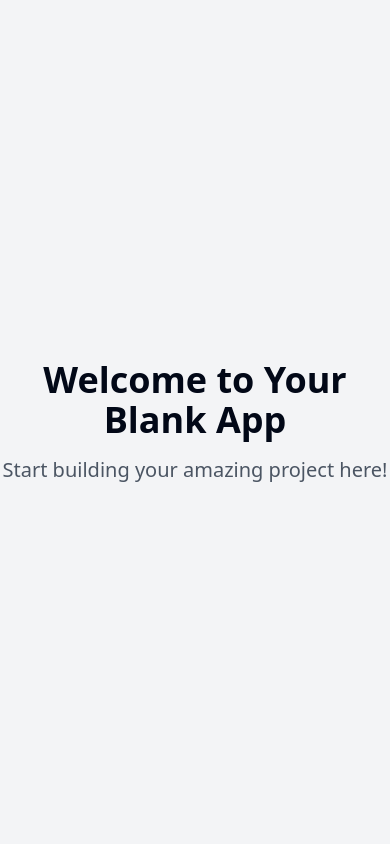
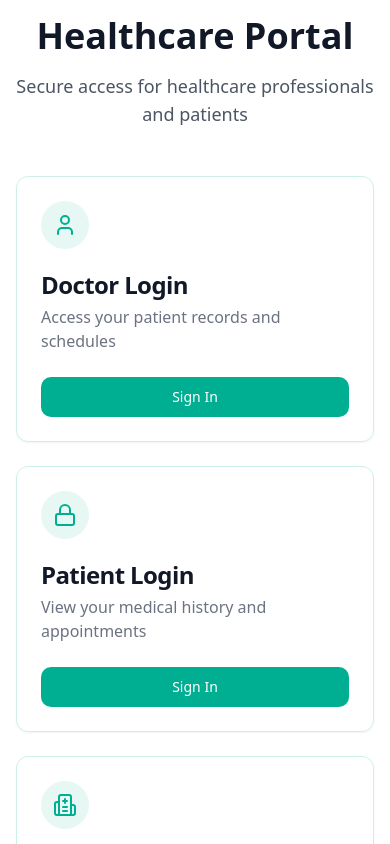
Before and after one commit to PrantorDas/clinician-portal-link, a React (Vite) app: page / in a window 390 px wide. Shown: the top 844 px of the page. Built offline with nearby package versions, Linux system fonts and the light colour scheme.

Commit message:
Implement landing page and authentication
Implements a landing page with login options for doctors, patients, and hospitals, and sets up an authentication system using Cloudflare.

```diff
--- /dev/null
+++ b/src/components/LoginCard.tsx
@@ -0,0 +1,32 @@
+
+import { Card, CardContent, CardDescription, CardHeader, CardTitle } from "@/components/ui/card";
+import { Button } from "@/components/ui/button";
+import { LucideIcon } from "lucide-react";
+
+interface LoginCardProps {
+  title: string;
+  description: string;
+  icon: LucideIcon;
+  onClick: () => void;
+}
+
+const LoginCard = ({ title, description, icon: Icon, onClick }: LoginCardProps) => {
+  return (
+    <Card className="w-full max-w-sm transition-all duration-300 hover:shadow-lg hover:scale-[1.02] cursor-pointer bg-white/80 backdrop-blur-sm border-medical-200" onClick={onClick}>
+      <CardHeader className="space-y-1">
+        <div className="w-12 h-12 rounded-full bg-medical-100 flex items-center justify-center mb-4">
+          <Icon className="w-6 h-6 text-medical-600" />
+        </div>
+        <CardTitle className="text-2xl font-semibold tracking-tight text-gray-900">{title}</CardTitle>
+        <CardDescription className="text-base text-gray-500">{description}</CardDescription>
+      </CardHeader>
+      <CardContent>
+        <Button className="w-full bg-medical-600 hover:bg-medical-700 text-white">
+          Sign In
+        </Button>
+      </CardContent>
+    </Card>
+  );
+};
+
+export default LoginCard;
--- a/src/index.css
+++ b/src/index.css
@@ -1,3 +1,4 @@
+
 @tailwind base;
 @tailwind components;
 @tailwind utilities;
@@ -6,96 +7,43 @@
   :root {
     --background: 0 0% 100%;
     --foreground: 222.2 84% 4.9%;
-
     --card: 0 0% 100%;
     --card-foreground: 222.2 84% 4.9%;
-
     --popover: 0 0% 100%;
     --popover-foreground: 222.2 84% 4.9%;
-
-    --primary: 222.2 47.4% 11.2%;
+    --primary: 173 100% 34%;
     --primary-foreground: 210 40% 98%;
-
-    --secondary: 210 40% 96.1%;
+    --secondary: 120 5% 64%;
     --secondary-foreground: 222.2 47.4% 11.2%;
-
     --muted: 210 40% 96.1%;
     --muted-foreground: 215.4 16.3% 46.9%;
-
     --accent: 210 40% 96.1%;
     --accent-foreground: 222.2 47.4% 11.2%;
-
     --destructive: 0 84.2% 60.2%;
     --destructive-foreground: 210 40% 98%;
-
     --border: 214.3 31.8% 91.4%;
     --input: 214.3 31.8% 91.4%;
-    --ring: 222.2 84% 4.9%;
-
-    --radius: 0.5rem;
-
-    --sidebar-background: 0 0% 98%;
-
-    --sidebar-foreground: 240 5.3% 26.1%;
-
-    --sidebar-primary: 240 5.9% 10%;
-
-    --sidebar-primary-foreground: 0 0% 98%;
-
-    --sidebar-accent: 240 4.8% 95.9%;
-
-    --sidebar-accent-foreground: 240 5.9% 10%;
-
-    --sidebar-border: 220 13% 91%;
-
-    --sidebar-ring: 217.2 91.2% 59.8%;
+    --ring: 173 100% 34%;
+    --radius: 0.75rem;
   }
 
-  .dark {
-    --background: 222.2 84% 4.9%;
-    --foreground: 210 40% 98%;
-
-    --card: 222.2 84% 4.9%;
-    --card-foreground: 210 40% 98%;
-
-    --popover: 222.2 84% 4.9%;
-    --popover-foreground: 210 40% 98%;
-
-    --primary: 210 40% 98%;
-    --primary-foreground: 222.2 47.4% 11.2%;
-
-    --secondary: 217.2 32.6% 17.5%;
-    --secondary-foreground: 210 40% 98%;
-
-    --muted: 217.2 32.6% 17.5%;
-    --muted-foreground: 215 20.2% 65.1%;
-
-    --accent: 217.2 32.6% 17.5%;
-    --accent-foreground: 210 40% 98%;
-
-    --destructive: 0 62.8% 30.6%;
-    --destructive-foreground: 210 40% 98%;
-
-    --border: 217.2 32.6% 17.5%;
-    --input: 217.2 32.6% 17.5%;
-    --ring: 212.7 26.8% 83.9%;
-    --sidebar-background: 240 5.9% 10%;
-    --sidebar-foreground: 240 4.8% 95.9%;
-    --sidebar-primary: 224.3 76.3% 48%;
-    --sidebar-primary-foreground: 0 0% 100%;
-    --sidebar-accent: 240 3.7% 15.9%;
-    --sidebar-accent-foreground: 240 4.8% 95.9%;
-    --sidebar-border: 240 3.7% 15.9%;
-    --sidebar-ring: 217.2 91.2% 59.8%;
-  }
-}
-
-@layer base {
   * {
     @apply border-border;
   }
 
   body {
-    @apply bg-background text-foreground;
+    @apply bg-background text-foreground antialiased;
+  }
+
+  .glass-card {
+    @apply backdrop-blur-md bg-white/90 border border-white/20 shadow-lg;
   }
 }
+
+.animate-hover {
+  @apply transition-all duration-300 ease-in-out;
+}
+
+.text-balance {
+  text-wrap: balance;
+}
--- a/src/pages/Index.tsx
+++ b/src/pages/Index.tsx
@@ -1,12 +1,67 @@
-// Update this page (the content is just a fallback if you fail to update the page)
+
+import { User, Hospital, Lock } from "lucide-react";
+import LoginCard from "@/components/LoginCard";
 
 const Index = () => {
+  // Handlers for different login types
+  const handleDoctorLogin = () => {
+    console.log("Doctor login clicked");
+  };
+
+  const handlePatientLogin = () => {
+    console.log("Patient login clicked");
+  };
+
+  const handleHospitalLogin = () => {
+    console.log("Hospital login clicked");
+  };
+
   return (
-    <div className="min-h-screen flex items-center justify-center bg-gray-100">
-      <div className="text-center">
-        <h1 className="text-4xl font-bold mb-4">Welcome to Your Blank App</h1>
-        <p className="text-xl text-gray-600">Start building your amazing project here!</p>
+    <div className="min-h-screen bg-gradient-to-b from-medical-50 to-sage-100 flex flex-col items-center justify-center p-4 md:p-8">
+      {/* Hero Section */}
+      <div className="text-center mb-12 animate-fade-in-slow">
+        <h1 className="text-4xl md:text-5xl font-bold text-gray-900 mb-4">
+          Healthcare Portal
+        </h1>
+        <p className="text-lg text-gray-600 max-w-2xl mx-auto">
+          Secure access for healthcare professionals and patients
+        </p>
       </div>
+
+      {/* Login Cards Grid */}
+      <div className="grid grid-cols-1 md:grid-cols-2 lg:grid-cols-3 gap-6 w-full max-w-6xl mx-auto animate-fade-in">
+        <div className="flex justify-center">
+          <LoginCard
+            title="Doctor Login"
+            description="Access your patient records and schedules"
+            icon={User}
+            onClick={handleDoctorLogin}
+          />
+        </div>
+        <div className="flex justify-center">
+          <LoginCard
+            title="Patient Login"
+            description="View your medical history and appointments"
+            icon={Lock}
+            onClick={handlePatientLogin}
+          />
+        </div>
+        <div className="flex justify-center">
+          <LoginCard
+            title="Hospital Login"
+            description="Manage your hospital's resources and staff"
+            icon={Hospital}
+            onClick={handleHospitalLogin}
+          />
+        </div>
+      </div>
+
+      {/* Footer */}
+      <footer className="mt-16 text-center text-gray-500 animate-fade-in">
+        <p className="text-sm">
+          Protected by industry-leading security protocols
+        </p>
+      </footer>
     </div>
   );
 };
--- a/tailwind.config.ts
+++ b/tailwind.config.ts
@@ -1,3 +1,4 @@
+
 import type { Config } from "tailwindcss";
 
 export default {
@@ -12,85 +13,99 @@ export default {
   theme: {
     container: {
       center: true,
-			padding: '2rem',
+      padding: "2rem",
       screens: {
-				'2xl': '1400px'
-			}
+        "2xl": "1400px",
+      },
     },
     extend: {
       colors: {
-				border: 'hsl(var(--border))',
-				input: 'hsl(var(--input))',
-				ring: 'hsl(var(--ring))',
-				background: 'hsl(var(--background))',
-				foreground: 'hsl(var(--foreground))',
+        border: "hsl(var(--border))",
+        input: "hsl(var(--input))",
+        ring: "hsl(var(--ring))",
+        background: "hsl(var(--background))",
+        foreground: "hsl(var(--foreground))",
+        medical: {
+          100: "#E6F7F4",
+          200: "#CCEFE9",
+          300: "#99DFD3",
+          400: "#66CFBD",
+          500: "#33BFA7",
+          600: "#00AF91",
+          700: "#008C74",
+          800: "#006957",
+          900: "#00463A",
+        },
+        sage: {
+          100: "#F1F4F1",
+          200: "#E3E9E3",
+          300: "#C7D3C7",
+          400: "#ABBDAB",
+          500: "#8FA78F",
+          600: "#739173",
+          700: "#5C745C",
+          800: "#445744",
+          900: "#2D3A2D",
+        },
         primary: {
-					DEFAULT: 'hsl(var(--primary))',
-					foreground: 'hsl(var(--primary-foreground))'
+          DEFAULT: "hsl(var(--primary))",
+          foreground: "hsl(var(--primary-foreground))",
         },
         secondary: {
-					DEFAULT: 'hsl(var(--secondary))',
-					foreground: 'hsl(var(--secondary-foreground))'
+          DEFAULT: "hsl(var(--secondary))",
+          foreground: "hsl(var(--secondary-foreground))",
         },
         destructive: {
-					DEFAULT: 'hsl(var(--destructive))',
-					foreground: 'hsl(var(--destructive-foreground))'
+          DEFAULT: "hsl(var(--destructive))",
+          foreground: "hsl(var(--destructive-foreground))",
         },
         muted: {
-					DEFAULT: 'hsl(var(--muted))',
-					foreground: 'hsl(var(--muted-foreground))'
+          DEFAULT: "hsl(var(--muted))",
+          foreground: "hsl(var(--muted-foreground))",
         },
         accent: {
-					DEFAULT: 'hsl(var(--accent))',
-					foreground: 'hsl(var(--accent-foreground))'
+          DEFAULT: "hsl(var(--accent))",
+          foreground: "hsl(var(--accent-foreground))",
         },
         popover: {
-					DEFAULT: 'hsl(var(--popover))',
-					foreground: 'hsl(var(--popover-foreground))'
+          DEFAULT: "hsl(var(--popover))",
+          foreground: "hsl(var(--popover-foreground))",
         },
         card: {
-					DEFAULT: 'hsl(var(--card))',
-					foreground: 'hsl(var(--card-foreground))'
+          DEFAULT: "hsl(var(--card))",
+          foreground: "hsl(var(--card-foreground))",
         },
-				sidebar: {
-					DEFAULT: 'hsl(var(--sidebar-background))',
-					foreground: 'hsl(var(--sidebar-foreground))',
-					primary: 'hsl(var(--sidebar-primary))',
-					'primary-foreground': 'hsl(var(--sidebar-primary-foreground))',
-					accent: 'hsl(var(--sidebar-accent))',
-					'accent-foreground': 'hsl(var(--sidebar-accent-foreground))',
-					border: 'hsl(var(--sidebar-border))',
-					ring: 'hsl(var(--sidebar-ring))'
-				}
       },
       borderRadius: {
-				lg: 'var(--radius)',
-				md: 'calc(var(--radius) - 2px)',
-				sm: 'calc(var(--radius) - 4px)'
+        lg: "var(--radius)",
+        md: "calc(var(--radius) - 2px)",
+        sm: "calc(var(--radius) - 4px)",
       },
       keyframes: {
-				'accordion-down': {
-					from: {
-						height: '0'
+        "accordion-down": {
+          from: { height: "0" },
+          to: { height: "var(--radix-accordion-content-height)" },
         },
-					to: {
-						height: 'var(--radix-accordion-content-height)'
-					}
+        "accordion-up": {
+          from: { height: "var(--radix-accordion-content-height)" },
+          to: { height: "0" },
         },
-				'accordion-up': {
-					from: {
-						height: 'var(--radix-accordion-content-height)'
+        "fade-in": {
+          "0%": { opacity: "0", transform: "translateY(10px)" },
+          "100%": { opacity: "1", transform: "translateY(0)" },
         },
-					to: {
-						height: '0'
-					}
-				}
+        "fade-in-slow": {
+          "0%": { opacity: "0" },
+          "100%": { opacity: "1" },
+        },
       },
       animation: {
-				'accordion-down': 'accordion-down 0.2s ease-out',
-				'accordion-up': 'accordion-up 0.2s ease-out'
-			}
-		}
+        "accordion-down": "accordion-down 0.2s ease-out",
+        "accordion-up": "accordion-up 0.2s ease-out",
+        "fade-in": "fade-in 0.5s ease-out",
+        "fade-in-slow": "fade-in-slow 0.8s ease-out",
+      },
+    },
   },
   plugins: [require("tailwindcss-animate")],
 } satisfies Config;
```
Lines whose indentation alone changed are shown as unchanged.
